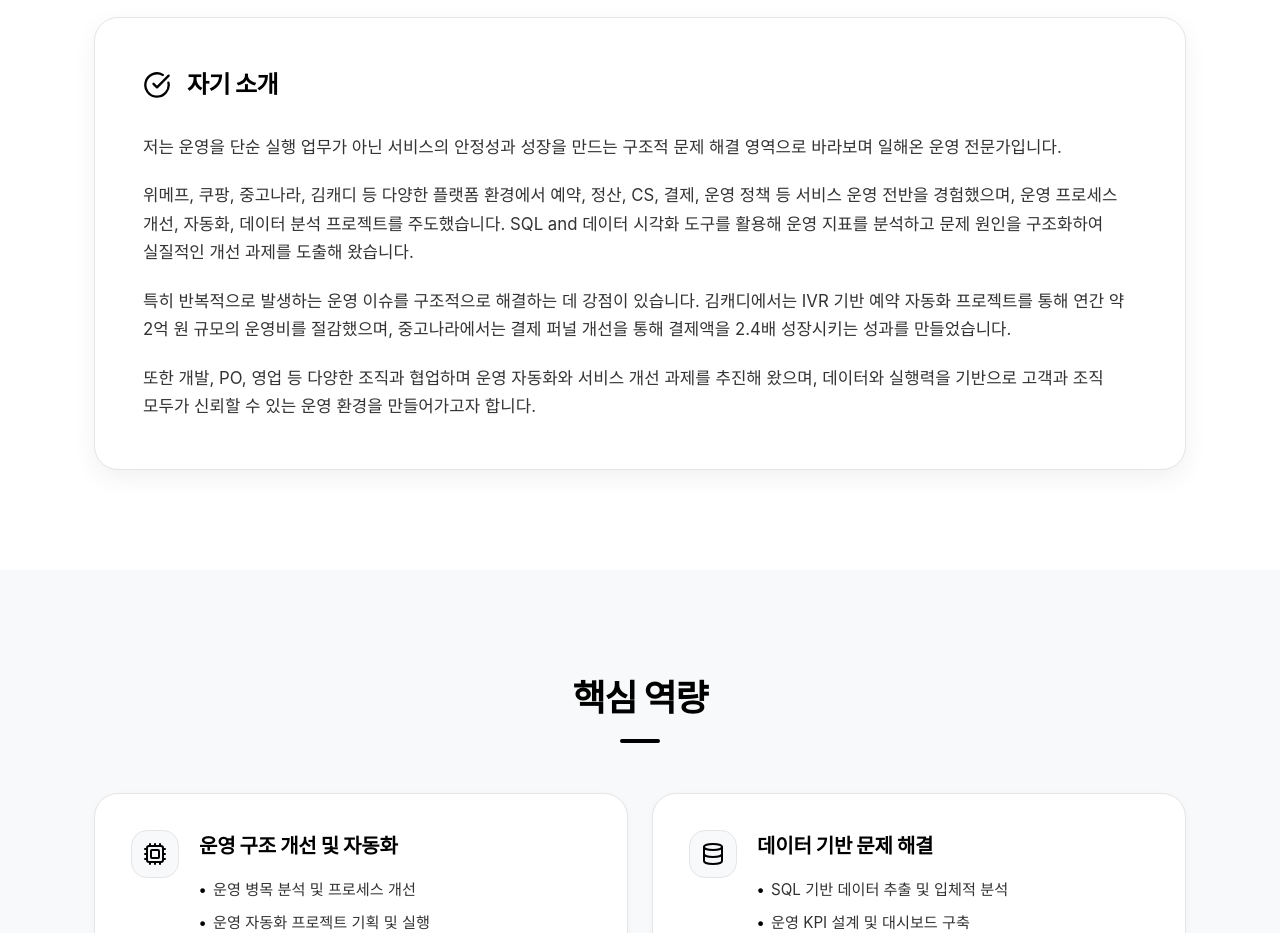
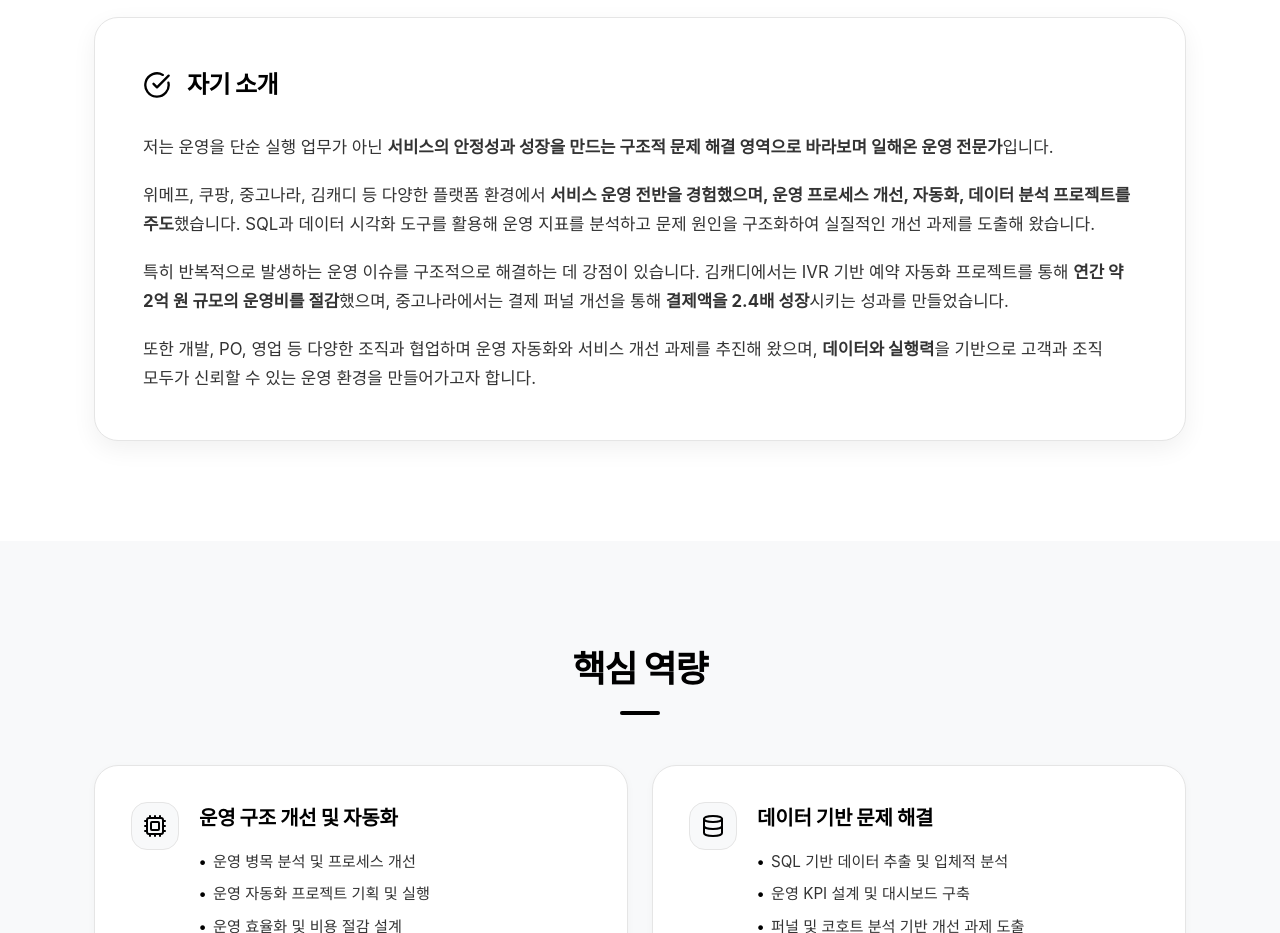
Before and after one commit to haviolin21/resume-spacev, a React (Vite) app: page / in a window 1280 px wide. Shown: the part 920-1853 px from the top of the page. Built offline with nearby package versions, Linux system fonts and the light colour scheme; a web font is replaced by a local one.

Commit message:
style: apply bold markup tags to specific parts of self-introduction and fix SQL conjunction word to Korean

```diff
--- a/src/App.jsx
+++ b/src/App.jsx
@@ -30,10 +30,10 @@ const resumeData = {
   about: {
     title: '자기 소개',
     paragraphs: [
-      '저는 운영을 단순 실행 업무가 아닌 서비스의 안정성과 성장을 만드는 구조적 문제 해결 영역으로 바라보며 일해온 운영 전문가입니다.',
-      '위메프, 쿠팡, 중고나라, 김캐디 등 다양한 플랫폼 환경에서 예약, 정산, CS, 결제, 운영 정책 등 서비스 운영 전반을 경험했으며, 운영 프로세스 개선, 자동화, 데이터 분석 프로젝트를 주도했습니다. SQL and 데이터 시각화 도구를 활용해 운영 지표를 분석하고 문제 원인을 구조화하여 실질적인 개선 과제를 도출해 왔습니다.',
-      '특히 반복적으로 발생하는 운영 이슈를 구조적으로 해결하는 데 강점이 있습니다. 김캐디에서는 IVR 기반 예약 자동화 프로젝트를 통해 연간 약 2억 원 규모의 운영비를 절감했으며, 중고나라에서는 결제 퍼널 개선을 통해 결제액을 2.4배 성장시키는 성과를 만들었습니다.',
-      '또한 개발, PO, 영업 등 다양한 조직과 협업하며 운영 자동화와 서비스 개선 과제를 추진해 왔으며, 데이터와 실행력을 기반으로 고객과 조직 모두가 신뢰할 수 있는 운영 환경을 만들어가고자 합니다.'
+      '저는 운영을 단순 실행 업무가 아닌 <strong>서비스의 안정성과 성장을 만드는 구조적 문제 해결 영역으로 바라보며 일해온 운영 전문가</strong>입니다.',
+      '위메프, 쿠팡, 중고나라, 김캐디 등 다양한 플랫폼 환경에서 <strong>서비스 운영 전반을 경험했으며, 운영 프로세스 개선, 자동화, 데이터 분석 프로젝트를 주도</strong>했습니다. SQL과 데이터 시각화 도구를 활용해 운영 지표를 분석하고 문제 원인을 구조화하여 실질적인 개선 과제를 도출해 왔습니다.',
+      '특히 반복적으로 발생하는 운영 이슈를 구조적으로 해결하는 데 강점이 있습니다. 김캐디에서는 IVR 기반 예약 자동화 프로젝트를 통해 <strong>연간 약 2억 원 규모의 운영비를 절감</strong>했으며, 중고나라에서는 결제 퍼널 개선을 통해 <strong>결제액을 2.4배 성장</strong>시키는 성과를 만들었습니다.',
+      '또한 개발, PO, 영업 등 다양한 조직과 협업하며 운영 자동화와 서비스 개선 과제를 추진해 왔으며, <strong>데이터와 실행력</strong>을 기반으로 고객과 조직 모두가 신뢰할 수 있는 운영 환경을 만들어가고자 합니다.'
     ]
   },
   skills: [
@@ -467,7 +467,7 @@ export default function App() {
               </div>
               <div className="about-content">
                 {resumeData.about.paragraphs.map((para, idx) => (
-                  <p key={idx} className="about-paragraph">{para}</p>
+                  <p key={idx} className="about-paragraph" dangerouslySetInnerHTML={{ __html: para }}></p>
                 ))}
               </div>
             </div>
```
